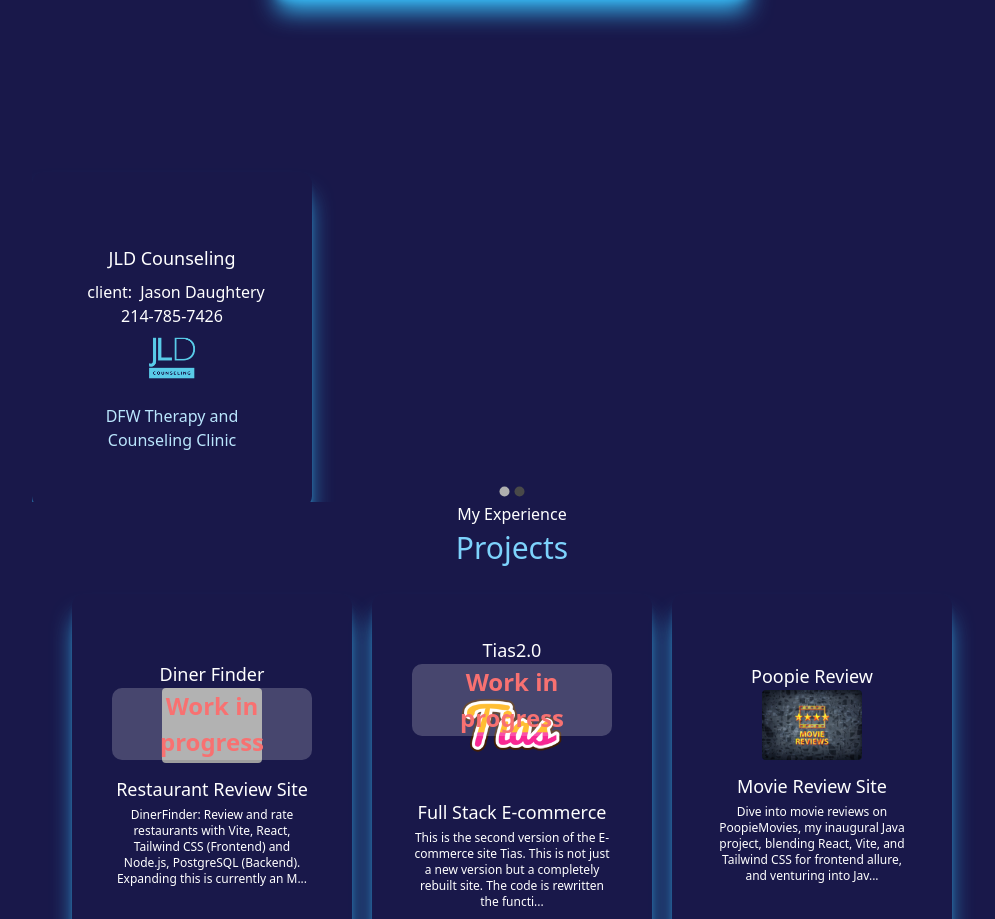
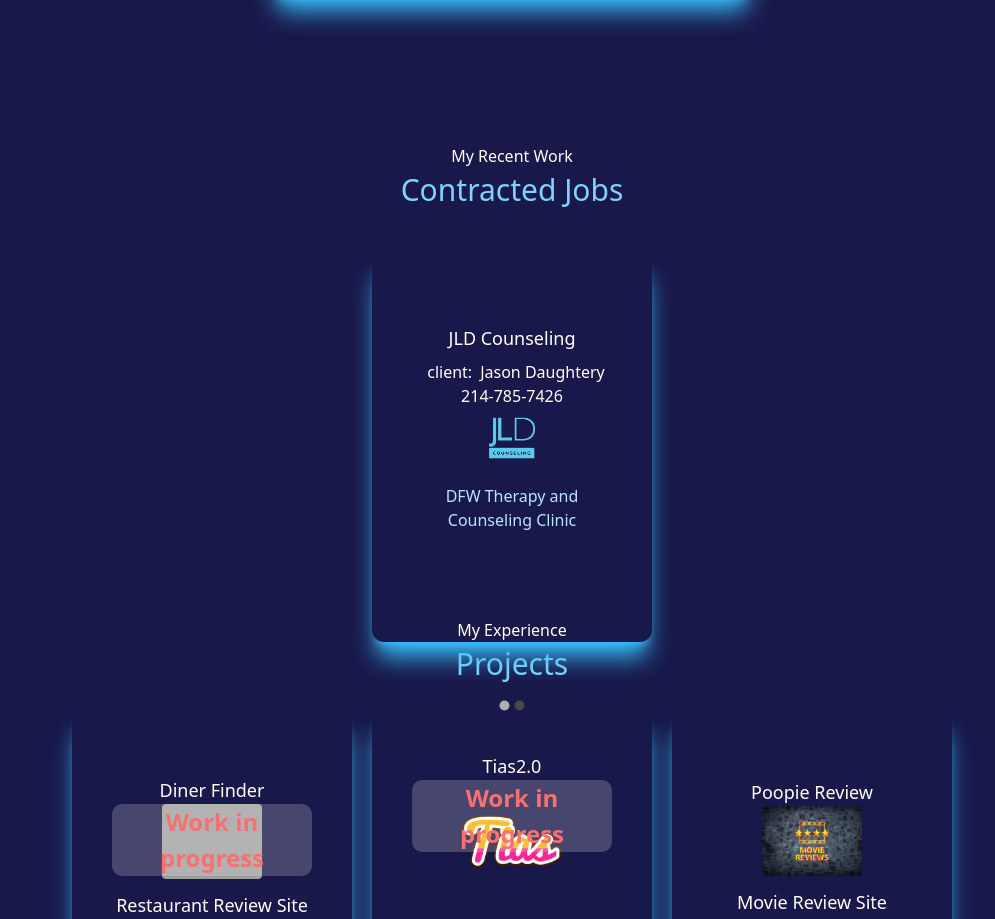
Before and after one commit to Messyginger0804/next.js-portfolio, a Next.js app: page / in a window 1280 px wide. Shown: the part 2580-3499 px from the top of the page, without its empty margins (128-1123 px from the left). Built offline with nearby package versions, Linux system fonts and the light colour scheme; grey boxes are pictures that could not be loaded.

Commit message:
perf(Freelance & FreelanceCard): created data and mapping over the data for the cards

```diff
--- /dev/null
+++ b/data/jobs.js
@@ -0,0 +1,22 @@
+import JLD from '../public/JLD.png'
+import TFLS from '../public/TFLS.jpg'
+
+export const contractedJobs = [
+    {
+        title: 'Top Flight Lawn Service',
+        client: 'Rene Guillen',
+        phoneNumber: '214-779-4259',
+        link: 'https://topflightlawnservice.vercel.app/',
+        image: TFLS,
+        description: 'DFW Landscaping Company',
+    },
+    {
+        title: 'JLD Counseling',
+        client: 'Jason Daughtery',
+        phoneNumber: '214-785-7426',
+        link: 'https://jldcounseling.netlify.com/',
+        image: JLD,
+        description: 'DFW Therapy and Counseling Clinic',
+    },
+    // Add more contracted jobs as needed
+];
--- a/package.json
+++ b/package.json
@@ -26,7 +26,6 @@
     "react-scroll": "^1.8.9",
     "react-toastify": "^9.1.2",
     "react-type-animation": "^3.2.0",
-    "sharp": "^0.31.3",
     "text-animation": "^1.2.10"
   },
   "devDependencies": {
--- a/pages/components/FreeLance.jsx
+++ b/pages/components/FreeLance.jsx
@@ -1,54 +1,21 @@
 import React from 'react'
-import Link from 'next/link';
-import Image from 'next/image';
 
-import JLD from '../../public/JLD.png'
-import TFLS from '../../public/TFLS.jpg'
+import Carousel from 'react-material-ui-carousel';
+import FreelanceCard from './FreelanceCard';
+import { BiArrowToLeft, BiArrowToRight } from 'react-icons/bi';
 
-function FreeLance() {
+function FreeLance({ contractedJobs }) {
     return (
-        <>
-            <h5 className='text-center'>My Recent Work</h5>
-            <h3 className='text-center text-3xl py-1 text-sky-300'>Contracted Jobs</h3>
-
-            <div className=' flex justify-center flex-wrap lg:flex gap-10'>
-                <div className='text-center p-10 w-[280px] rounded-xl my-10 shadow-sky-400 shadow-xl hover:shadow-sky-300'>
-                    <h3 className='text-lg font-medium pt-8 pb-2'>Top Flight Lawn Service</h3>
-                    <p><span className='px-2'>client:</span>Rene Guillen</p>
-                    <a href='tel:2147794259' className='hover:underline'>214-779-4259</a>
-                    <Link href='https://topflightlawnservice.vercel.app/'>
-                        <div className='flex justify-center'>
-                            <Image
-                                className='flex justify-center fit object-center rounded'
-                                src={TFLS}
-                                width={100}
-                                height={100}
-                                alt='TFLS Logo'
-                            />
-                        </div>
-                    </Link>
-                    <h4 className='py-4 text-sky-200'>DFW Landscaping Company</h4>
-                </div>
-
-                <div className='text-center p-10 rounded-xl my-10 w-[280px] shadow-sky-400 shadow-xl hover:shadow-sky-300'>
-                    <h3 className='text-lg font-medium pt-8 pb-2'>JLD Counseling</h3>
-                    <p><span className='px-2'>client:</span>Jason Daughtery</p>
-                    <a href='tel:2147794259' className='hover:underline'>214-785-7426</a>
-                    <Link href='https://jldcounseling.netlify.com/'>
-                        <div className='flex justify-center'>
-                            <Image
-                                className='flex justify-center fit object-center'
-                                src={JLD}
-                                width={200}
-                                height={200}
-                                alt='JLD Logo'
-                            />
-                        </div>
-                    </Link>
-                    <h4 className='py-4 text-sky-200'>DFW Therapy and Counseling Clinic</h4>
-                </div>
-            </div>
-        </>
+        <div className="h-[390px] m-auto">
+            <Carousel
+                NextIcon={<BiArrowToRight className="text-4xl text-white " />}
+                PrevIcon={<BiArrowToLeft className="text-4xl text-white" />}
+            >
+                {contractedJobs.map((job) => (
+                    <FreelanceCard key={job.title} job={job} />
+                ))}
+            </Carousel>
+        </div>
     )
 }
 
--- /dev/null
+++ b/pages/components/FreelanceCard.jsx
@@ -0,0 +1,31 @@
+import Image from 'next/image';
+import Link from 'next/link';
+import React from 'react'
+
+function FreelanceCard({ job }) {
+
+    console.log("--------->", job);
+    return (
+        <div className=' flex justify-center flex-wrap lg:flex gap-10'>
+            <div className='text-center p-10 w-[280px] h-[390px] rounded-xl my-10 shadow-sky-400 shadow-xl hover:shadow-sky-300'>
+                <h3 className='text-lg font-medium pt-8 pb-2'>{job.title}</h3>
+                <p><span className='px-2'>client:</span>{job.client}</p>
+                <a href='tel:2147794259' className='hover:underline'>{job.phoneNumber}</a>
+                <Link href={job.link}>
+                    <div className='flex justify-center'>
+                        <Image
+                            className='flex justify-center fit object-center rounded'
+                            src={job.image}
+                            width={100}
+                            height={100}
+                            alt={`${job.title} 'logo'`}
+                        />
+                    </div>
+                </Link>
+                <h4 className='py-4 text-sky-200'>{job.description}</h4>
+            </div>
+        </div>
+    );
+}
+
+export default FreelanceCard
--- a/pages/components/SlideShow.jsx
+++ b/pages/components/ProjectSlideShow.jsx
@@ -5,9 +5,9 @@ import Carousel from 'react-material-ui-carousel';
 import { BiArrowToLeft, BiArrowToRight } from 'react-icons/bi';
 import ProjectCard from './ProjectCard';
 
-function SlideShow({ projects }) {
+function ProjectSlideShow({ projects }) {
     return (
-        <div className="w-3/4 m-auto">
+        <div className="h-full m-auto">
             <Carousel
                 NextIcon={<BiArrowToRight className="text-4xl text-white " />}
                 PrevIcon={<BiArrowToLeft className="text-4xl text-white" />}
@@ -22,4 +22,4 @@ function SlideShow({ projects }) {
     );
 }
 
-export default SlideShow;
+export default ProjectSlideShow;
--- a/pages/components/Work.jsx
+++ b/pages/components/Work.jsx
@@ -2,34 +2,15 @@
 import React from 'react';
 import Image from 'next/image';
 import Link from 'next/link';
-import JLD from '../../public/JLD.png'
-import TFLS from '../../public/TFLS.jpg'
 import Carousel from 'react-material-ui-carousel';
 import { BiArrowToLeft, BiArrowToRight } from 'react-icons/bi';
 
-const contractedJobs = [
-    {
-        title: 'Top Flight Lawn Service',
-        client: 'Rene Guillen',
-        phoneNumber: '214-779-4259',
-        link: 'https://topflightlawnservice.vercel.app/',
-        image: TFLS,
-        description: 'DFW Landscaping Company',
-    },
-    {
-        title: 'JLD Counseling',
-        client: 'Jason Daughtery',
-        phoneNumber: '214-785-7426',
-        link: 'https://jldcounseling.netlify.com/',
-        image: JLD,
-        description: 'DFW Therapy and Counseling Clinic',
-    },
-    // Add more contracted jobs as needed
-];
+import { contractedJobs } from 'data/jobs';
 
 function ContractedJobCard({ title, client, phoneNumber, link, image, description }) {
     return (
-        <div className='text-center p-10 w-[280px] rounded-xl my-10 shadow-sky-400 shadow-xl hover:shadow-sky-300'>
+        <div className='text-center p-10 rounded-xl w-[280px] h-[400px] my-6 max-w-sm relative shadow-sky-400 shadow-xl hover:shadow-sky-300'>
+            <div className='flex flex-col justify-center h-[400px] relative top-1/2 transform -translate-y-1/2'>
                 <h3 className='text-lg font-medium pt-8 pb-2'>{title}</h3>
                 <p>
                     <span className='px-2'>client:</span>
@@ -40,16 +21,34 @@ function ContractedJobCard({ title, client, phoneNumber, link, image, descriptio
                 </a>
                 <Link href={link}>
                     <div className='flex justify-center'>
-                    <Image className='flex justify-center fit object-center rounded' src={image} width={100} height={100} alt={`${title} Logo`} />
+                        <Image
+                            className='flex justify-center fit object-center rounded'
+                            src={image}
+                            width={100}
+                            height={100}
+                            alt={`${title} Logo`} />
                     </div>
                 </Link>
                 <h4 className='py-4 text-sky-200'>{description}</h4>
-        </div>
+            </div>  </div>
     );
 }
+// Your existing ContractedJobsSlideShow component
+
+// ContractedJobsSlideShow.jsx
+
+// ... (other imports)
 
 function ContractedJobsSlideShow() {
     return (
+        <div className='flex justify-center items-center h-full m-auto'>
+            <div className='m-auto'>
+
+                <h5 className='text-center'>My Recent Work</h5>
+                <h3 className='text-center text-3xl py-1 text-sky-300'>Contracted Jobs</h3>
+
+                {/* Adjusted the wrapping div to ensure centering */}
+                <div className="w-full flex justify-center">
                     <Carousel
                         NextIcon={<BiArrowToRight className="text-4xl text-white " />}
                         PrevIcon={<BiArrowToLeft className="text-4xl text-white" />}
@@ -58,6 +57,9 @@ function ContractedJobsSlideShow() {
                             <ContractedJobCard key={job.title} {...job} />
                         ))}
                     </Carousel>
+                </div>
+            </div>
+        </div>
     );
 }
 
--- a/pages/index.js
+++ b/pages/index.js
@@ -3,6 +3,7 @@
 import Head from 'next/head';
 
 import { projects } from 'data/projects';
+import { contractedJobs } from 'data/jobs';
 
 // -----Components imported
 import Footer from './components/Footer';
@@ -14,8 +15,8 @@ import { AboutMe } from './components/AboutMe';
 import Profile from './components/Profile';
 import TechStack from './components/TechStack';
 import FreeLance from './components/FreeLance';
-import SlideShow from './components/SlideShow';
-import Work from './components/Work';
+import ProjectSlideShow from './components/ProjectSlideShow';
+import ContractedJobsSlideShow from './components/Work';
 
 
 function Home() {
@@ -47,22 +48,29 @@ function Home() {
         </section>
 
         <section id='experience' className='min-h-screen'>
+
+          <h5 className='text-center mt-3'>My Recent Work</h5>
+          <h3 className='text-center text-3xl py-1 text-sky-300'>Contracted Jobs</h3>
           {/* -------------Contracted Work===================== */}
-          {/* <FreeLance /> */}
-          <Work />
+          <div className='hidden md:block'>
+            <FreeLance contractedJobs={contractedJobs} />
+          </div>
+
+          <div className="md:hidden flex just">
+            <ContractedJobsSlideShow />
+          </div>
           {/* ----------PROJECTS---------- */}
-          <h5 className='text-center'>My Experience</h5>
+          <h5 className='text-center mt-4'>My Experience</h5>
           <h3 className='text-center text-3xl py-1 text-sky-300'>Projects</h3>
 
           <div className='hidden md:block'>
-            {/* This div is visible on tablets and computers */}
             <Projects projects={projects} />
           </div>
 
           <div className="md:hidden">
-            {/* This div is visible on phones */}
-            <SlideShow projects={projects} />
+            <ProjectSlideShow projects={projects} />
           </div>
+
         </section>
 
 
```
Also changed, not shown: data/freelance.js (deleted, +0 -9 lines), data/hold.js (+39 -15 lines), pages/components/FreelanceSlideShow.jsx (added). Lines whose indentation alone changed are shown as unchanged.
